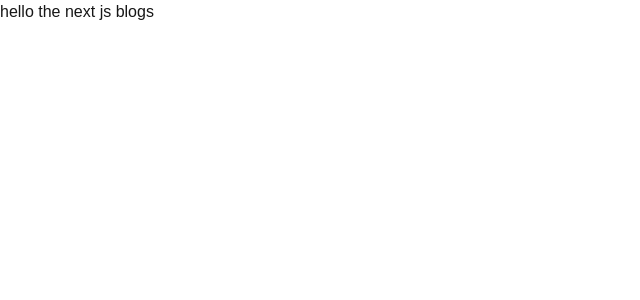
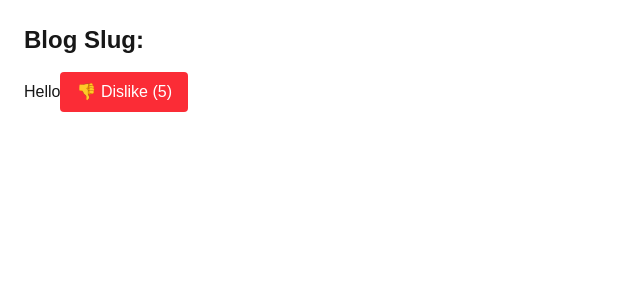
Before and after one commit to abdulalim1010/prisma-frontend-next-project, a Next.js app: page / in a window 1280 px wide. Shown: the top 300 px of the page, without its empty margins (0-640 px from the left). Built offline with nearby package versions, Linux system fonts and the light colour scheme.

Commit message:
add tot he dynamic route

```diff
--- a/app/page.tsx
+++ b/app/page.tsx
@@ -1,12 +1,22 @@
-import Image from "next/image";
-import Link from "next/link";
+import DislikeButton from "./ui/dislike-button";
+import LikeButton from "./ui/Likebutton";
 
-export default function Home() {
+
+export default async function Page({
+  params,
+}: {
+  params: Promise<{ slug: string }>;
+}) {
+  const { slug } = await params;
+
   return (
-    <div>hello  the next js
+    <div className="space-y-4 p-6">
+      <h1 className="text-2xl font-bold">
+        Blog Slug: {slug}
+      </h1>
 
-<Link href={"/blogs/1"}> blogs</Link>
-
+      <LikeButton likes={10} />
+      <DislikeButton dislikes={5} />
     </div>
   );
 }
--- /dev/null
+++ b/app/ui/Likebutton.tsx
@@ -0,0 +1,13 @@
+"use client";
+
+export default function LikeButton() {
+  return (
+    <button
+      onClick={() => {
+        console.log("Button clicked");
+      }}
+    >
+      Hello
+    </button>
+  );
+}
--- /dev/null
+++ b/app/ui/dislike-button.tsx
@@ -0,0 +1,20 @@
+"use client";
+
+import { useState } from "react";
+
+export default function DislikeButton({
+  dislikes,
+}: {
+  dislikes: number;
+}) {
+  const [count, setCount] = useState(dislikes);
+
+  return (
+    <button
+      onClick={() => setCount(count + 1)}
+      className="rounded bg-red-500 px-4 py-2 text-white"
+    >
+      👎 Dislike ({count})
+    </button>
+  );
+}
```
